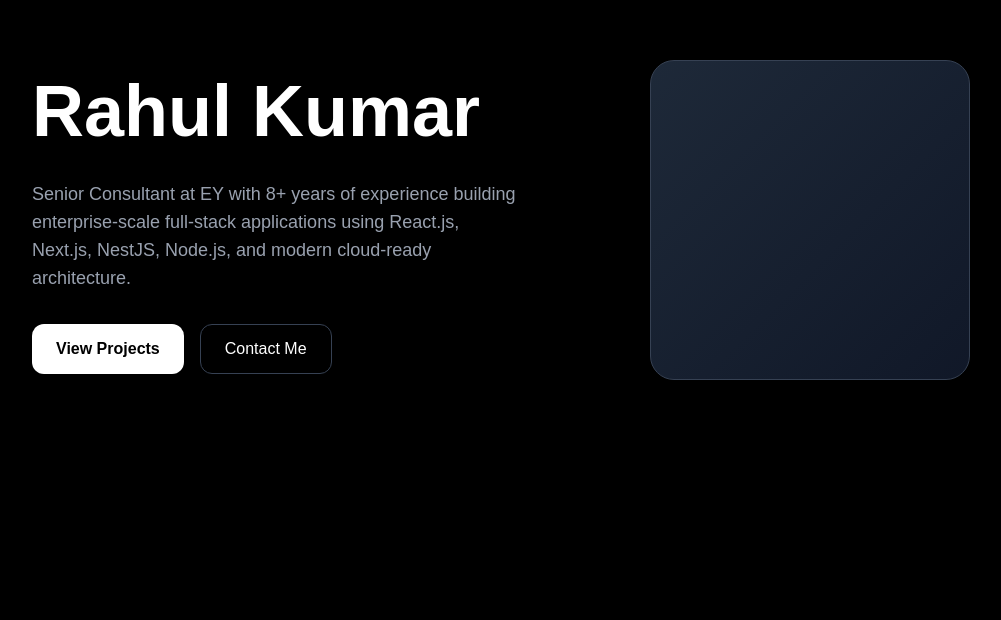
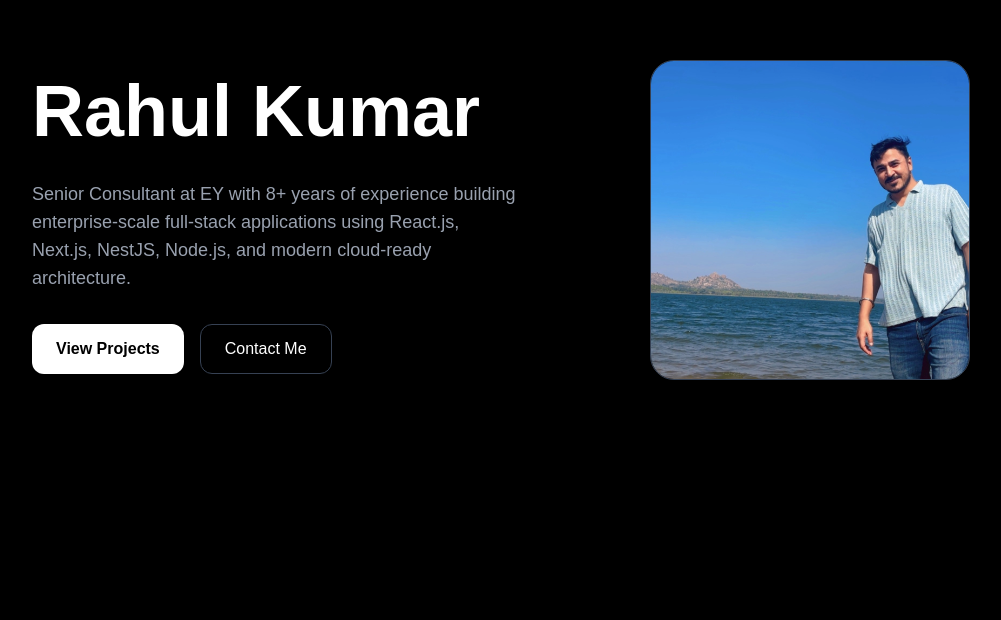
Before and after one commit to rahulfrontend1-cmd/rahul-portfolio, a Next.js app: page / in a window 1280 px wide. Shown: the part 180-800 px from the top of the page, without its empty margins (96-1097 px from the left). Built offline with nearby package versions, Linux system fonts and the light colour scheme.

Commit message:
hero image added

```diff
--- a/app/page.tsx
+++ b/app/page.tsx
@@ -4,6 +4,7 @@
 import Skills from '@/components/Skills'
 import Projects from '@/components/Projects'
 import Contact from '@/components/Contact'
+import { Analytics } from "@vercel/analytics/next"
 
 export default function Home() {
   return (
@@ -14,6 +15,7 @@
       <Skills />
       <Projects />
       <Contact />
+      <Analytics />
     </main>
   )
 }
--- a/components/Hero.tsx
+++ b/components/Hero.tsx
@@ -1,6 +1,7 @@
 'use client'
 
 import { motion } from 'framer-motion'
+import Image from 'next/image'
 
 export default function Hero() {
   return (
@@ -37,7 +38,15 @@
         </div>
 
         <div className="flex justify-center">
-          <div className="w-[320px] h-[320px] rounded-3xl bg-gradient-to-br from-gray-800 to-gray-900 border border-gray-700" />
+            <div className="relative w-[320px] h-[320px] rounded-3xl overflow-hidden border border-gray-700">
+                <Image
+                src="/profile.jpg"
+                alt="Rahul Kumar"
+                fill
+                className="object-cover"
+                priority
+                />
+            </div>
         </div>
       </div>
     </section>
--- a/package.json
+++ b/package.json
@@ -9,6 +9,7 @@
     "lint": "eslint"
   },
   "dependencies": {
+    "@vercel/analytics": "^2.0.1",
     "class-variance-authority": "^0.7.1",
     "clsx": "^2.1.1",
     "framer-motion": "^12.38.0",
```
Also changed, not shown: public/profile.jpg (added), 1 other file (tests, documents, lock files or other folders).
